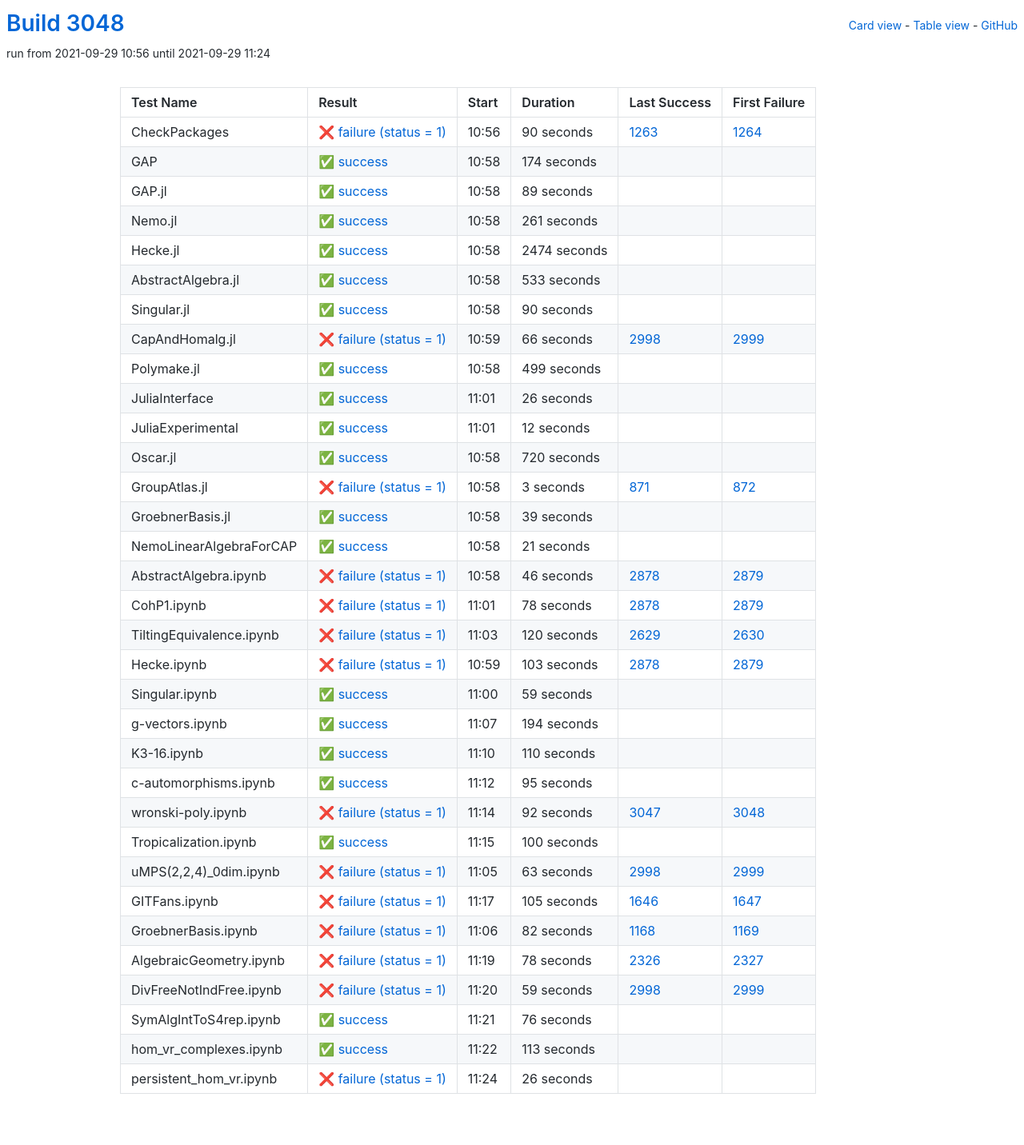
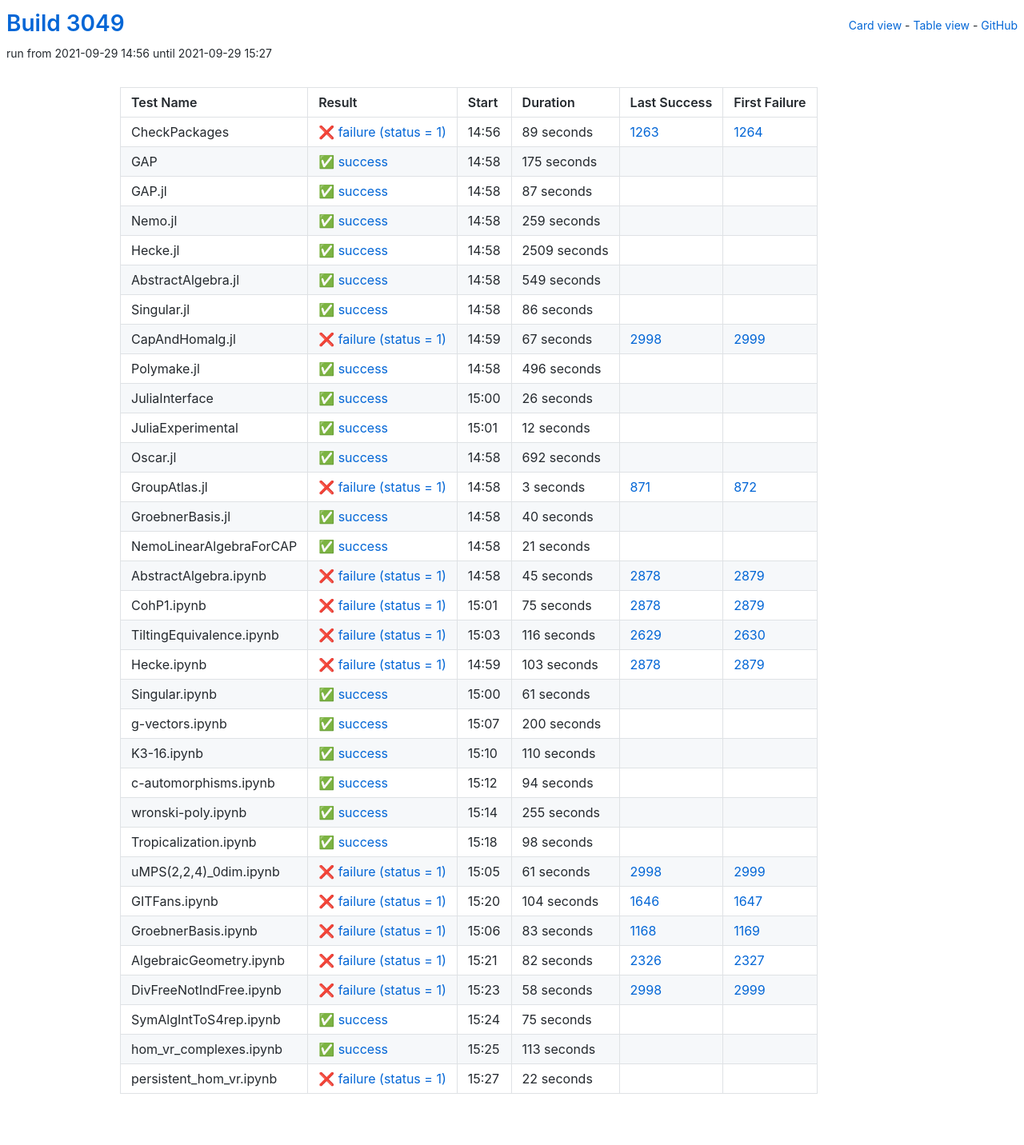
Before and after one commit to oscar-system/oscar-ci-status-stable, a Jekyll site: the page built from table.html, in a window 1280 px wide. Shown: the whole page at 80% size. Built offline with Jekyll 4.4.1, drawn with Linux system fonts in a browser that asks for light colours.

Commit message:
Build #3049

```diff
--- a/_data/ci.yml
+++ b/_data/ci.yml
@@ -1,6 +1,6 @@
 ---
-build: 3048
-build_url: https://oscarci.mathematik.uni-kl.de/job/oscar-stable/3048/
+build: 3049
+build_url: https://oscarci.mathematik.uni-kl.de/job/oscar-stable/3049/
 job: oscar-stable
 organization: oscar-system
 repo: oscar-ci-status-stable
@@ -8,116 +8,116 @@ repourl: https://github.com/oscar-system/oscar-ci-status-stable
 tests:
 - name: CheckPackages
   id: checkpackages
-  log: https://oscarci.mathematik.uni-kl.de/job/oscar-stable/3048/artifact/logs/build-3048/CheckPackages.log
-  start: 2021-09-29 10:56
+  log: https://oscarci.mathematik.uni-kl.de/job/oscar-stable/3049/artifact/logs/build-3049/CheckPackages.log
+  start: 2021-09-29 14:56
   success: false
   exitcode: 1
   status: failure
-  duration: 90
+  duration: 89
   last_success: 1263
   last_success_url: https://oscarci.mathematik.uni-kl.de/job/oscar-stable/1263/
   first_failure: 1264
   first_failure_url: https://oscarci.mathematik.uni-kl.de/job/oscar-stable/1264/
 - name: GAP
   id: gap
-  log: https://oscarci.mathematik.uni-kl.de/job/oscar-stable/3048/artifact/logs/build-3048/GAP.log
-  start: 2021-09-29 10:58
+  log: https://oscarci.mathematik.uni-kl.de/job/oscar-stable/3049/artifact/logs/build-3049/GAP.log
+  start: 2021-09-29 14:58
   success: true
   exitcode: 0
   status: success
-  duration: 174
+  duration: 175
   last_success: false
   last_success_url:
   first_failure: false
   first_failure_url:
 - name: GAP.jl
   id: gap-jl
-  log: https://oscarci.mathematik.uni-kl.de/job/oscar-stable/3048/artifact/logs/build-3048/GAP.jl.log
-  start: 2021-09-29 10:58
+  log: https://oscarci.mathematik.uni-kl.de/job/oscar-stable/3049/artifact/logs/build-3049/GAP.jl.log
+  start: 2021-09-29 14:58
   success: true
   exitcode: 0
   status: success
-  duration: 89
+  duration: 87
   last_success: false
   last_success_url:
   first_failure: false
   first_failure_url:
 - name: Nemo.jl
   id: nemo-jl
-  log: https://oscarci.mathematik.uni-kl.de/job/oscar-stable/3048/artifact/logs/build-3048/Nemo.jl.log
-  start: 2021-09-29 10:58
+  log: https://oscarci.mathematik.uni-kl.de/job/oscar-stable/3049/artifact/logs/build-3049/Nemo.jl.log
+  start: 2021-09-29 14:58
   success: true
   exitcode: 0
   status: success
-  duration: 261
+  duration: 259
   last_success: false
   last_success_url:
   first_failure: false
   first_failure_url:
 - name: Hecke.jl
   id: hecke-jl
-  log: https://oscarci.mathematik.uni-kl.de/job/oscar-stable/3048/artifact/logs/build-3048/Hecke.jl.log
-  start: 2021-09-29 10:58
+  log: https://oscarci.mathematik.uni-kl.de/job/oscar-stable/3049/artifact/logs/build-3049/Hecke.jl.log
+  start: 2021-09-29 14:58
   success: true
   exitcode: 0
   status: success
-  duration: 2474
+  duration: 2509
   last_success: false
   last_success_url:
   first_failure: false
   first_failure_url:
 - name: AbstractAlgebra.jl
   id: abstractalgebra-jl
-  log: https://oscarci.mathematik.uni-kl.de/job/oscar-stable/3048/artifact/logs/build-3048/AbstractAlgebra.jl.log
-  start: 2021-09-29 10:58
+  log: https://oscarci.mathematik.uni-kl.de/job/oscar-stable/3049/artifact/logs/build-3049/AbstractAlgebra.jl.log
+  start: 2021-09-29 14:58
   success: true
   exitcode: 0
   status: success
-  duration: 533
+  duration: 549
   last_success: false
   last_success_url:
   first_failure: false
   first_failure_url:
 - name: Singular.jl
   id: singular-jl
-  log: https://oscarci.mathematik.uni-kl.de/job/oscar-stable/3048/artifact/logs/build-3048/Singular.jl.log
-  start: 2021-09-29 10:58
+  log: https://oscarci.mathematik.uni-kl.de/job/oscar-stable/3049/artifact/logs/build-3049/Singular.jl.log
+  start: 2021-09-29 14:58
   success: true
   exitcode: 0
   status: success
-  duration: 90
+  duration: 86
   last_success: false
   last_success_url:
   first_failure: false
   first_failure_url:
 - name: CapAndHomalg.jl
   id: capandhomalg-jl
-  log: https://oscarci.mathematik.uni-kl.de/job/oscar-stable/3048/artifact/logs/build-3048/CapAndHomalg.jl.log
-  start: 2021-09-29 10:59
+  log: https://oscarci.mathematik.uni-kl.de/job/oscar-stable/3049/artifact/logs/build-3049/CapAndHomalg.jl.log
+  start: 2021-09-29 14:59
   success: false
   exitcode: 1
   status: failure
-  duration: 66
+  duration: 67
   last_success: 2998
   last_success_url: https://oscarci.mathematik.uni-kl.de/job/oscar-stable/2998/
   first_failure: 2999
   first_failure_url: https://oscarci.mathematik.uni-kl.de/job/oscar-stable/2999/
 - name: Polymake.jl
   id: polymake-jl
-  log: https://oscarci.mathematik.uni-kl.de/job/oscar-stable/3048/artifact/logs/build-3048/Polymake.jl.log
-  start: 2021-09-29 10:58
+  log: https://oscarci.mathematik.uni-kl.de/job/oscar-stable/3049/artifact/logs/build-3049/Polymake.jl.log
+  start: 2021-09-29 14:58
   success: true
   exitcode: 0
   status: success
-  duration: 499
+  duration: 496
   last_success: false
   last_success_url:
   first_failure: false
   first_failure_url:
 - name: JuliaInterface
   id: juliainterface
-  log: https://oscarci.mathematik.uni-kl.de/job/oscar-stable/3048/artifact/logs/build-3048/JuliaInterface.log
-  start: 2021-09-29 11:01
+  log: https://oscarci.mathematik.uni-kl.de/job/oscar-stable/3049/artifact/logs/build-3049/JuliaInterface.log
+  start: 2021-09-29 15:00
   success: true
   exitcode: 0
   status: success
@@ -128,8 +128,8 @@ tests:
   first_failure_url:
 - name: JuliaExperimental
   id: juliaexperimental
-  log: https://oscarci.mathematik.uni-kl.de/job/oscar-stable/3048/artifact/logs/build-3048/JuliaExperimental.log
-  start: 2021-09-29 11:01
+  log: https://oscarci.mathematik.uni-kl.de/job/oscar-stable/3049/artifact/logs/build-3049/JuliaExperimental.log
+  start: 2021-09-29 15:01
   success: true
   exitcode: 0
   status: success
@@ -140,20 +140,20 @@ tests:
   first_failure_url:
 - name: Oscar.jl
   id: oscar-jl
-  log: https://oscarci.mathematik.uni-kl.de/job/oscar-stable/3048/artifact/logs/build-3048/Oscar.jl.log
-  start: 2021-09-29 10:58
+  log: https://oscarci.mathematik.uni-kl.de/job/oscar-stable/3049/artifact/logs/build-3049/Oscar.jl.log
+  start: 2021-09-29 14:58
   success: true
   exitcode: 0
   status: success
-  duration: 720
+  duration: 692
   last_success: false
   last_success_url:
   first_failure: false
   first_failure_url:
 - name: GroupAtlas.jl
   id: groupatlas-jl
-  log: https://oscarci.mathematik.uni-kl.de/job/oscar-stable/3048/artifact/logs/build-3048/GroupAtlas.jl.log
-  start: 2021-09-29 10:58
+  log: https://oscarci.mathematik.uni-kl.de/job/oscar-stable/3049/artifact/logs/build-3049/GroupAtlas.jl.log
+  start: 2021-09-29 14:58
   success: false
   exitcode: 1
   status: failure
@@ -164,20 +164,20 @@ tests:
   first_failure_url: https://oscarci.mathematik.uni-kl.de/job/oscar-stable/872/
 - name: GroebnerBasis.jl
   id: groebnerbasis-jl
-  log: https://oscarci.mathematik.uni-kl.de/job/oscar-stable/3048/artifact/logs/build-3048/GroebnerBasis.jl.log
-  start: 2021-09-29 10:58
+  log: https://oscarci.mathematik.uni-kl.de/job/oscar-stable/3049/artifact/logs/build-3049/GroebnerBasis.jl.log
+  start: 2021-09-29 14:58
   success: true
   exitcode: 0
   status: success
-  duration: 39
+  duration: 40
   last_success: false
   last_success_url:
   first_failure: false
   first_failure_url:
 - name: NemoLinearAlgebraForCAP
   id: nemolinearalgebraforcap
-  log: https://oscarci.mathematik.uni-kl.de/job/oscar-stable/3048/artifact/logs/build-3048/NemoLinearAlgebraForCAP.log
-  start: 2021-09-29 10:58
+  log: https://oscarci.mathematik.uni-kl.de/job/oscar-stable/3049/artifact/logs/build-3049/NemoLinearAlgebraForCAP.log
+  start: 2021-09-29 14:58
   success: true
   exitcode: 0
   status: success
@@ -188,44 +188,44 @@ tests:
   first_failure_url:
 - name: AbstractAlgebra.ipynb
   id: abstractalgebra-ipynb
-  log: https://oscarci.mathematik.uni-kl.de/job/oscar-stable/3048/artifact/logs/build-3048/AbstractAlgebra.ipynb.log
-  start: 2021-09-29 10:58
+  log: https://oscarci.mathematik.uni-kl.de/job/oscar-stable/3049/artifact/logs/build-3049/AbstractAlgebra.ipynb.log
+  start: 2021-09-29 14:58
   success: false
   exitcode: 1
   status: failure
-  duration: 46
+  duration: 45
   last_success: 2878
   last_success_url: https://oscarci.mathematik.uni-kl.de/job/oscar-stable/2878/
   first_failure: 2879
   first_failure_url: https://oscarci.mathematik.uni-kl.de/job/oscar-stable/2879/
 - name: CohP1.ipynb
   id: cohp1-ipynb
-  log: https://oscarci.mathematik.uni-kl.de/job/oscar-stable/3048/artifact/logs/build-3048/CohP1.ipynb.log
-  start: 2021-09-29 11:01
+  log: https://oscarci.mathematik.uni-kl.de/job/oscar-stable/3049/artifact/logs/build-3049/CohP1.ipynb.log
+  start: 2021-09-29 15:01
   success: false
   exitcode: 1
   status: failure
-  duration: 78
+  duration: 75
   last_success: 2878
   last_success_url: https://oscarci.mathematik.uni-kl.de/job/oscar-stable/2878/
   first_failure: 2879
   first_failure_url: https://oscarci.mathematik.uni-kl.de/job/oscar-stable/2879/
 - name: TiltingEquivalence.ipynb
   id: tiltingequivalence-ipynb
-  log: https://oscarci.mathematik.uni-kl.de/job/oscar-stable/3048/artifact/logs/build-3048/TiltingEquivalence.ipynb.log
-  start: 2021-09-29 11:03
+  log: https://oscarci.mathematik.uni-kl.de/job/oscar-stable/3049/artifact/logs/build-3049/TiltingEquivalence.ipynb.log
+  start: 2021-09-29 15:03
   success: false
   exitcode: 1
   status: failure
-  duration: 120
+  duration: 116
   last_success: 2629
   last_success_url: https://oscarci.mathematik.uni-kl.de/job/oscar-stable/2629/
   first_failure: 2630
   first_failure_url: https://oscarci.mathematik.uni-kl.de/job/oscar-stable/2630/
 - name: Hecke.ipynb
   id: hecke-ipynb
-  log: https://oscarci.mathematik.uni-kl.de/job/oscar-stable/3048/artifact/logs/build-3048/Hecke.ipynb.log
-  start: 2021-09-29 10:59
+  log: https://oscarci.mathematik.uni-kl.de/job/oscar-stable/3049/artifact/logs/build-3049/Hecke.ipynb.log
+  start: 2021-09-29 14:59
   success: false
   exitcode: 1
   status: failure
@@ -236,32 +236,32 @@ tests:
   first_failure_url: https://oscarci.mathematik.uni-kl.de/job/oscar-stable/2879/
 - name: Singular.ipynb
   id: singular-ipynb
-  log: https://oscarci.mathematik.uni-kl.de/job/oscar-stable/3048/artifact/logs/build-3048/Singular.ipynb.log
-  start: 2021-09-29 11:00
+  log: https://oscarci.mathematik.uni-kl.de/job/oscar-stable/3049/artifact/logs/build-3049/Singular.ipynb.log
+  start: 2021-09-29 15:00
   success: true
   exitcode: 0
   status: success
-  duration: 59
+  duration: 61
   last_success: false
   last_success_url:
   first_failure: false
   first_failure_url:
 - name: g-vectors.ipynb
   id: g-vectors-ipynb
-  log: https://oscarci.mathematik.uni-kl.de/job/oscar-stable/3048/artifact/logs/build-3048/g-vectors.ipynb.log
-  start: 2021-09-29 11:07
+  log: https://oscarci.mathematik.uni-kl.de/job/oscar-stable/3049/artifact/logs/build-3049/g-vectors.ipynb.log
+  start: 2021-09-29 15:07
   success: true
   exitcode: 0
   status: success
-  duration: 194
+  duration: 200
   last_success: false
   last_success_url:
   first_failure: false
   first_failure_url:
 - name: K3-16.ipynb
   id: k3-16-ipynb
-  log: https://oscarci.mathematik.uni-kl.de/job/oscar-stable/3048/artifact/logs/build-3048/K3-16.ipynb.log
-  start: 2021-09-29 11:10
+  log: https://oscarci.mathematik.uni-kl.de/job/oscar-stable/3049/artifact/logs/build-3049/K3-16.ipynb.log
+  start: 2021-09-29 15:10
   success: true
   exitcode: 0
   status: success
@@ -272,116 +272,116 @@ tests:
   first_failure_url:
 - name: c-automorphisms.ipynb
   id: c-automorphisms-ipynb
-  log: https://oscarci.mathematik.uni-kl.de/job/oscar-stable/3048/artifact/logs/build-3048/c-automorphisms.ipynb.log
-  start: 2021-09-29 11:12
+  log: https://oscarci.mathematik.uni-kl.de/job/oscar-stable/3049/artifact/logs/build-3049/c-automorphisms.ipynb.log
+  start: 2021-09-29 15:12
   success: true
   exitcode: 0
   status: success
-  duration: 95
+  duration: 94
   last_success: false
   last_success_url:
   first_failure: false
   first_failure_url:
 - name: wronski-poly.ipynb
   id: wronski-poly-ipynb
-  log: https://oscarci.mathematik.uni-kl.de/job/oscar-stable/3048/artifact/logs/build-3048/wronski-poly.ipynb.log
-  start: 2021-09-29 11:14
-  success: false
-  exitcode: 1
-  status: failure
-  duration: 92
-  last_success: 3047
-  last_success_url: https://oscarci.mathematik.uni-kl.de/job/oscar-stable/3047/
-  first_failure: 3048
-  first_failure_url: https://oscarci.mathematik.uni-kl.de/job/oscar-stable/3048/
-- name: Tropicalization.ipynb
-  id: tropicalization-ipynb
-  log: https://oscarci.mathematik.uni-kl.de/job/oscar-stable/3048/artifact/logs/build-3048/Tropicalization.ipynb.log
-  start: 2021-09-29 11:15
+  log: https://oscarci.mathematik.uni-kl.de/job/oscar-stable/3049/artifact/logs/build-3049/wronski-poly.ipynb.log
+  start: 2021-09-29 15:14
   success: true
   exitcode: 0
   status: success
-  duration: 100
+  duration: 255
+  last_success: false
+  last_success_url:
+  first_failure: false
+  first_failure_url:
+- name: Tropicalization.ipynb
+  id: tropicalization-ipynb
+  log: https://oscarci.mathematik.uni-kl.de/job/oscar-stable/3049/artifact/logs/build-3049/Tropicalization.ipynb.log
+  start: 2021-09-29 15:18
+  success: true
+  exitcode: 0
+  status: success
+  duration: 98
   last_success: false
   last_success_url:
   first_failure: false
   first_failure_url:
 - name: uMPS(2,2,4)_0dim.ipynb
   id: umps-2-2-4-0dim-ipynb
-  log: https://oscarci.mathematik.uni-kl.de/job/oscar-stable/3048/artifact/logs/build-3048/uMPS-2-2-4-_0dim.ipynb.log
-  start: 2021-09-29 11:05
+  log: https://oscarci.mathematik.uni-kl.de/job/oscar-stable/3049/artifact/logs/build-3049/uMPS-2-2-4-_0dim.ipynb.log
+  start: 2021-09-29 15:05
   success: false
   exitcode: 1
   status: failure
-  duration: 63
+  duration: 61
   last_success: 2998
   last_success_url: https://oscarci.mathematik.uni-kl.de/job/oscar-stable/2998/
   first_failure: 2999
   first_failure_url: https://oscarci.mathematik.uni-kl.de/job/oscar-stable/2999/
 - name: GITFans.ipynb
   id: gitfans-ipynb
-  log: https://oscarci.mathematik.uni-kl.de/job/oscar-stable/3048/artifact/logs/build-3048/GITFans.ipynb.log
-  start: 2021-09-29 11:17
+  log: https://oscarci.mathematik.uni-kl.de/job/oscar-stable/3049/artifact/logs/build-3049/GITFans.ipynb.log
+  start: 2021-09-29 15:20
   success: false
   exitcode: 1
   status: failure
-  duration: 105
+  duration: 104
   last_success: 1646
   last_success_url: https://oscarci.mathematik.uni-kl.de/job/oscar-stable/1646/
   first_failure: 1647
   first_failure_url: https://oscarci.mathematik.uni-kl.de/job/oscar-stable/1647/
 - name: GroebnerBasis.ipynb
   id: groebnerbasis-ipynb
-  log: https://oscarci.mathematik.uni-kl.de/job/oscar-stable/3048/artifact/logs/build-3048/GroebnerBasis.ipynb.log
-  start: 2021-09-29 11:06
+  log: https://oscarci.mathematik.uni-kl.de/job/oscar-stable/3049/artifact/logs/build-3049/GroebnerBasis.ipynb.log
+  start: 2021-09-29 15:06
   success: false
   exitcode: 1
   status: failure
-  duration: 82
+  duration: 83
   last_success: 1168
   last_success_url: https://oscarci.mathematik.uni-kl.de/job/oscar-stable/1168/
   first_failure: 1169
   first_failure_url: https://oscarci.mathematik.uni-kl.de/job/oscar-stable/1169/
 - name: AlgebraicGeometry.ipynb
   id: algebraicgeometry-ipynb
-  log: https://oscarci.mathematik.uni-kl.de/job/oscar-stable/3048/artifact/logs/build-3048/AlgebraicGeometry.ipynb.log
-  start: 2021-09-29 11:19
+  log: https://oscarci.mathematik.uni-kl.de/job/oscar-stable/3049/artifact/logs/build-3049/AlgebraicGeometry.ipynb.log
+  start: 2021-09-29 15:21
   success: false
   exitcode: 1
   status: failure
-  duration: 78
+  duration: 82
   last_success: 2326
   last_success_url: https://oscarci.mathematik.uni-kl.de/job/oscar-stable/2326/
   first_failure: 2327
   first_failure_url: https://oscarci.mathematik.uni-kl.de/job/oscar-stable/2327/
 - name: DivFreeNotIndFree.ipynb
   id: divfreenotindfree-ipynb
-  log: https://oscarci.mathematik.uni-kl.de/job/oscar-stable/3048/artifact/logs/build-3048/DivFreeNotIndFree.ipynb.log
-  start: 2021-09-29 11:20
+  log: https://oscarci.mathematik.uni-kl.de/job/oscar-stable/3049/artifact/logs/build-3049/DivFreeNotIndFree.ipynb.log
+  start: 2021-09-29 15:23
   success: false
   exitcode: 1
   status: failure
-  duration: 59
+  duration: 58
   last_success: 2998
   last_success_url: https://oscarci.mathematik.uni-kl.de/job/oscar-stable/2998/
   first_failure: 2999
   first_failure_url: https://oscarci.mathematik.uni-kl.de/job/oscar-stable/2999/
 - name: SymAlgIntToS4rep.ipynb
   id: symalginttos4rep-ipynb
-  log: https://oscarci.mathematik.uni-kl.de/job/oscar-stable/3048/artifact/logs/build-3048/SymAlgIntToS4rep.ipynb.log
-  start: 2021-09-29 11:21
+  log: https://oscarci.mathematik.uni-kl.de/job/oscar-stable/3049/artifact/logs/build-3049/SymAlgIntToS4rep.ipynb.log
+  start: 2021-09-29 15:24
   success: true
   exitcode: 0
   status: success
-  duration: 76
+  duration: 75
   last_success: false
   last_success_url:
   first_failure: false
   first_failure_url:
 - name: hom_vr_complexes.ipynb
   id: hom-vr-complexes-ipynb
-  log: https://oscarci.mathematik.uni-kl.de/job/oscar-stable/3048/artifact/logs/build-3048/hom_vr_complexes.ipynb.log
-  start: 2021-09-29 11:22
+  log: https://oscarci.mathematik.uni-kl.de/job/oscar-stable/3049/artifact/logs/build-3049/hom_vr_complexes.ipynb.log
+  start: 2021-09-29 15:25
   success: true
   exitcode: 0
   status: success
@@ -392,12 +392,12 @@ tests:
   first_failure_url:
 - name: persistent_hom_vr.ipynb
   id: persistent-hom-vr-ipynb
-  log: https://oscarci.mathematik.uni-kl.de/job/oscar-stable/3048/artifact/logs/build-3048/persistent_hom_vr.ipynb.log
-  start: 2021-09-29 11:24
+  log: https://oscarci.mathematik.uni-kl.de/job/oscar-stable/3049/artifact/logs/build-3049/persistent_hom_vr.ipynb.log
+  start: 2021-09-29 15:27
   success: false
   exitcode: 1
   status: failure
-  duration: 26
+  duration: 22
   last_success: false
   last_success_url:
   first_failure: false
```
Also changed, not shown: README.md.
